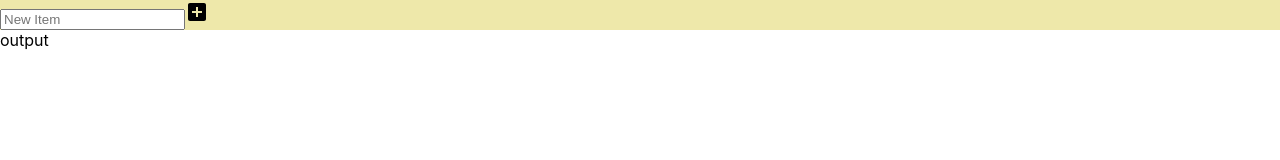
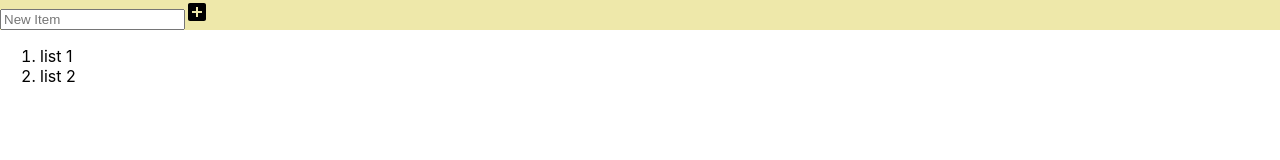
Before and after one commit to PhilCodesNow/react-shopping-app, a React (Create React App) app: page / in a window 1280 px wide. Shown: the top 160 px of the page. Built offline with nearby package versions, Linux system fonts and the light colour scheme.

Commit message:
created state, mapping state for output list

```diff
--- a/src/App.js
+++ b/src/App.js
@@ -1,12 +1,23 @@
+
 import Input from './Input';
+import { useState } from 'react';
 import Output from './Output';
 import './App.css';
 
+
+
+
 function App() {
+
+  const [list, setList] = useState(['list 1', 'list 2'])
+
+  console.log(list)
   return (
     <div>
-      <Input/>
-      <Output/>
+      <Input
+      />
+      <Output
+      list={list}/>
     </div>
 
   );
--- a/src/Input.js
+++ b/src/Input.js
@@ -3,6 +3,7 @@ import AddBoxIcon from '@material-ui/icons/AddBox';
 import './Input.css';
 
 function Input() {
+
     return (
         <div className="input">
             <form>
--- a/src/Output.js
+++ b/src/Output.js
@@ -1,9 +1,18 @@
 import React from 'react'
 
-function Output() {
+function Output(props) {
+    const {
+        list
+    } = props
     return (
         <div>
-            output
+        <ol>
+        {
+        list.map(listItem =>{
+           return <li>{listItem}</li>
+        })
+        }
+        </ol>
         </div>
     )
 }
```
Also changed, not shown: 1 other file (tests, documents, lock files or other folders).
